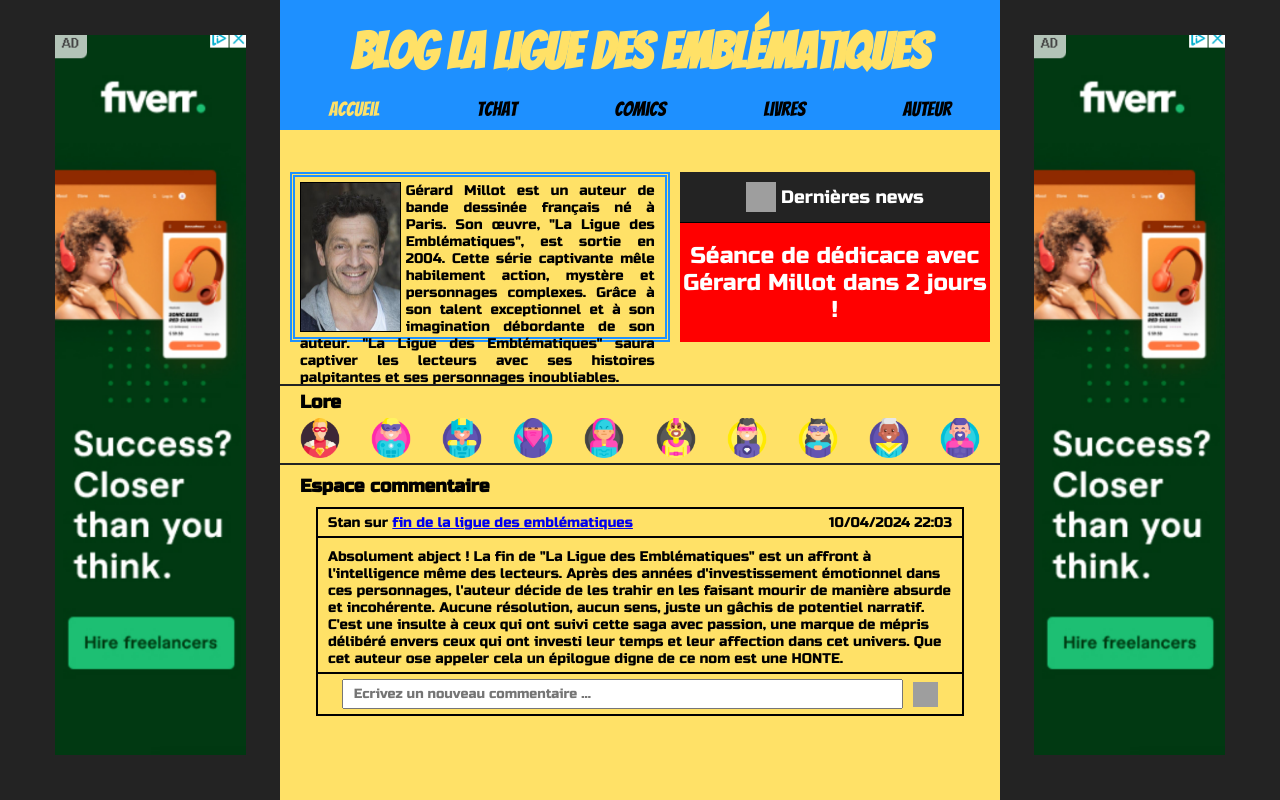
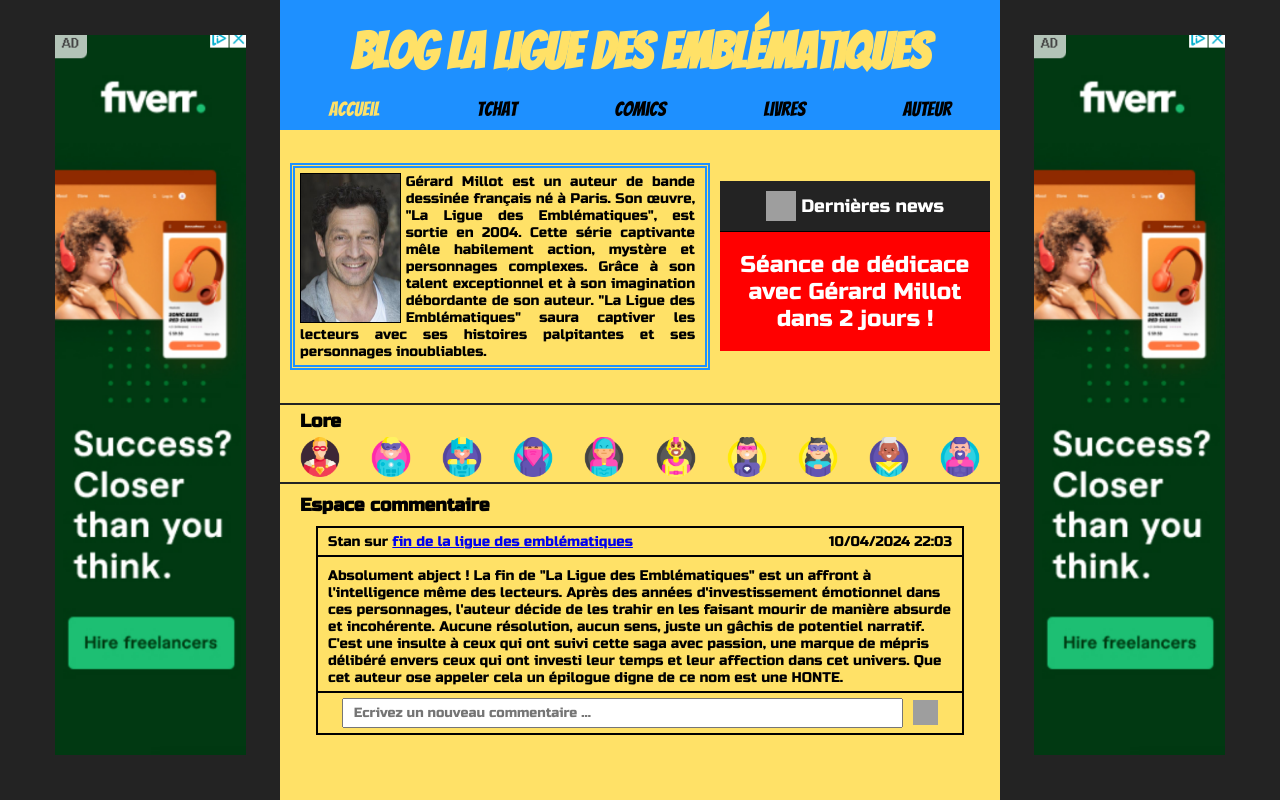
Before and after one commit to GabrielIvanes/ligue-des-emblematiques, a React (Vite) app: page / in a window 1280 px wide. Built offline with nearby package versions, Linux system fonts and the light colour scheme; grey boxes are pictures that could not be loaded.

Commit message:
fix height on apple laptop

```diff
--- a/src/assets/styles/home.css
+++ b/src/assets/styles/home.css
@@ -20,14 +20,14 @@
 }
 
 .home-content .top-content > div {
-	height: 170px;
 }
 
 .home-content .biography {
 	border: thick double var(--blue);
 	padding: 5px;
 	padding-right: 10px;
-	width: 55%;
+	width: fit-content;
+	max-width: 60%;
 	font-size: 14px;
 }
 
@@ -37,6 +37,7 @@
 	align-items: center;
 	background-color: var(--red);
 	width: 45%;
+	height: 170px;
 }
 
 .home-content .information .titre {
--- a/src/pages/Tchat.tsx
+++ b/src/pages/Tchat.tsx
@@ -94,10 +94,6 @@ function Tchat() {
 		setTimeout(() => {
 			setMessages(newMessagesTmp);
 			setMessageIsSending(false);
-			// const lastMessage = document.querySelector('.tchat div:first-child');
-			// setTimeout(() => {
-			// 	lastMessage && lastMessage.classList.add('slide-in');
-			// }, 10);
 		}, dureeEnMinutes * 20000);
 	}
 
```
